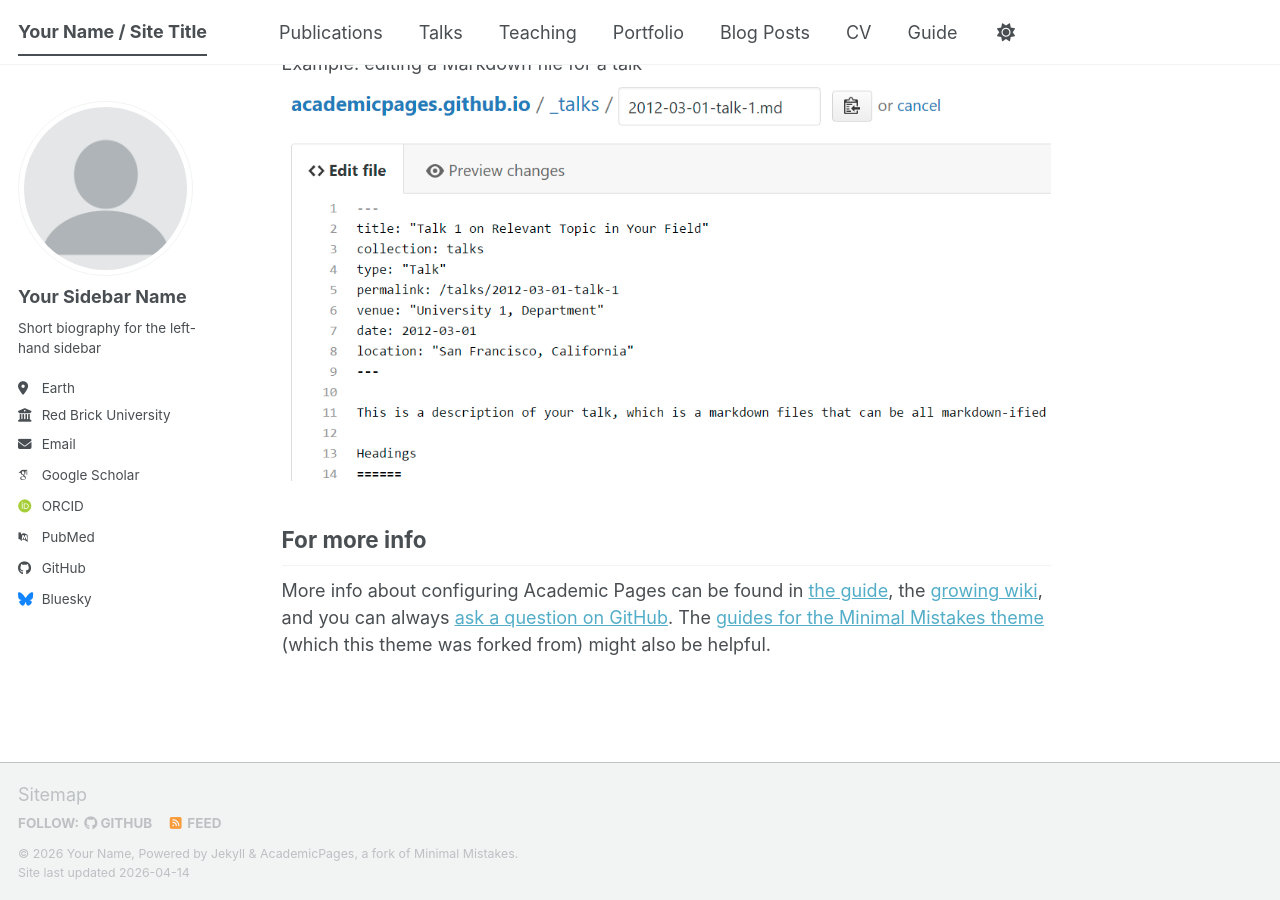
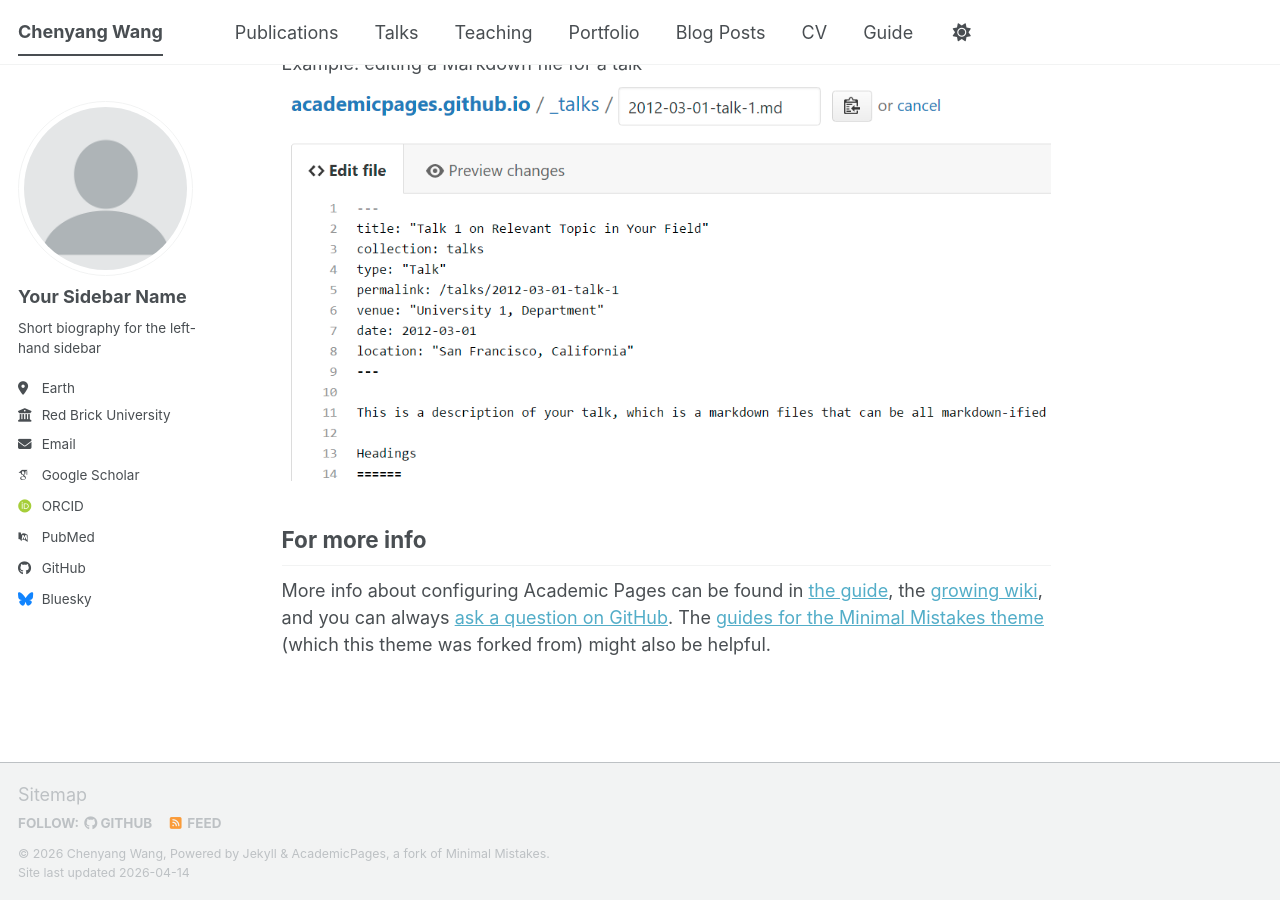
Before and after one commit to mengxinwangchenyang/mengxinwangchenyang.github.io, a Jekyll site: the page built from _pages/about.md, in a window 1280 px wide and 900 px high, scrolled down 2720 px. Built offline with Jekyll 4.4.1, drawn with Linux system fonts in a browser that asks for light colours; some web fonts are replaced; a script bundle is joined from its source files by our own code; library files that are not in the unit come from our copies.

Commit message:
Update _config.yml

```diff
--- a/_config.yml
+++ b/_config.yml
@@ -9,10 +9,10 @@
 # Basic Site Settings
 locale                   : "en-US"
 site_theme               : "default" # The available themes options are "default", "air", "sunrise", "mint", "dirt" and "contrast"
-title                    : "Your Name / Site Title"
+title                    : "Chenyang Wang"
 title_separator          : "-"
-name                     : &name "Your Name"
-description              : &description "Your Name's academic portfolio"   # Update this with a general description of your site, this is the default if not overridden by a page
+name                     : &name "Chenyang Wang"
+description              : &description "Don't complete yet."   # Update this with a general description of your site, this is the default if not overridden by a page
 url                      : https://mengxinwangchenyang.github.io # The base hostname & protocol for your site e.g. "https://[your GitHub username].github.io",
                                                            # or if you already have some other page hosted on Github then use "https://[your GitHub username].github.io/[Your Repo Name]"
 baseurl                  : "" # the subpath of your site, e.g. "/blog"
```
